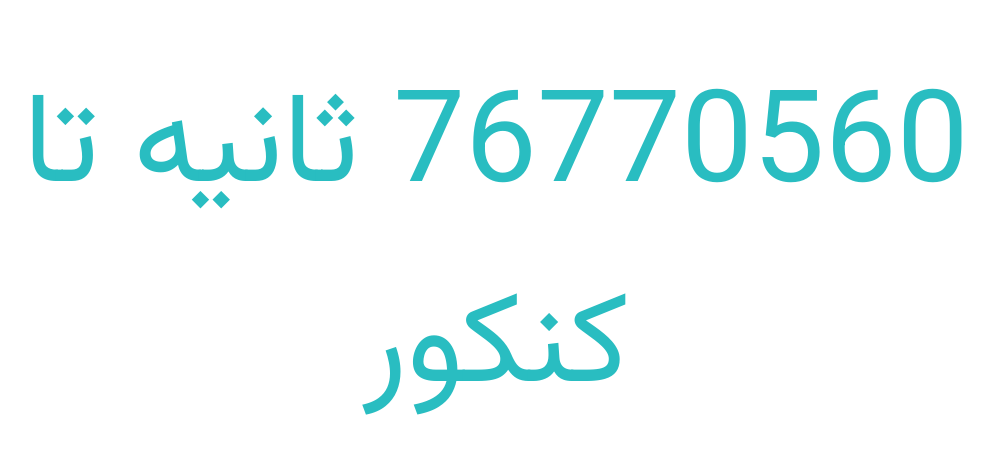
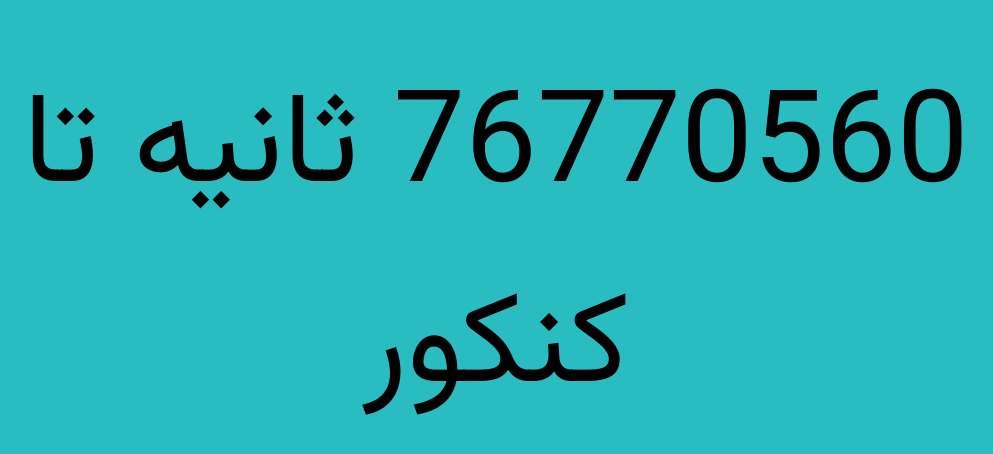
Before and after one commit to knktimer/knktimer, a plain HTML site: page index.html in a window 1280 px wide. Shown: the whole page, without its empty margins (144-1137 px from the left). Drawn offline with Linux system fonts and the light colour scheme.

Commit message:
Update index.html
bg-color-fx

```diff
--- a/index.html
+++ b/index.html
@@ -7,7 +7,7 @@
   <style>
     @import url('https://fonts.googleapis.com/css2?family=Vazirmatn&display=swap');
     body {
-      color: RGB(41,189,193);
+      background-color: RGB(41,189,193);
       font-family: 'Vazirmatn', sans-serif;
       text-align: center;
       margin: 50px;
```
